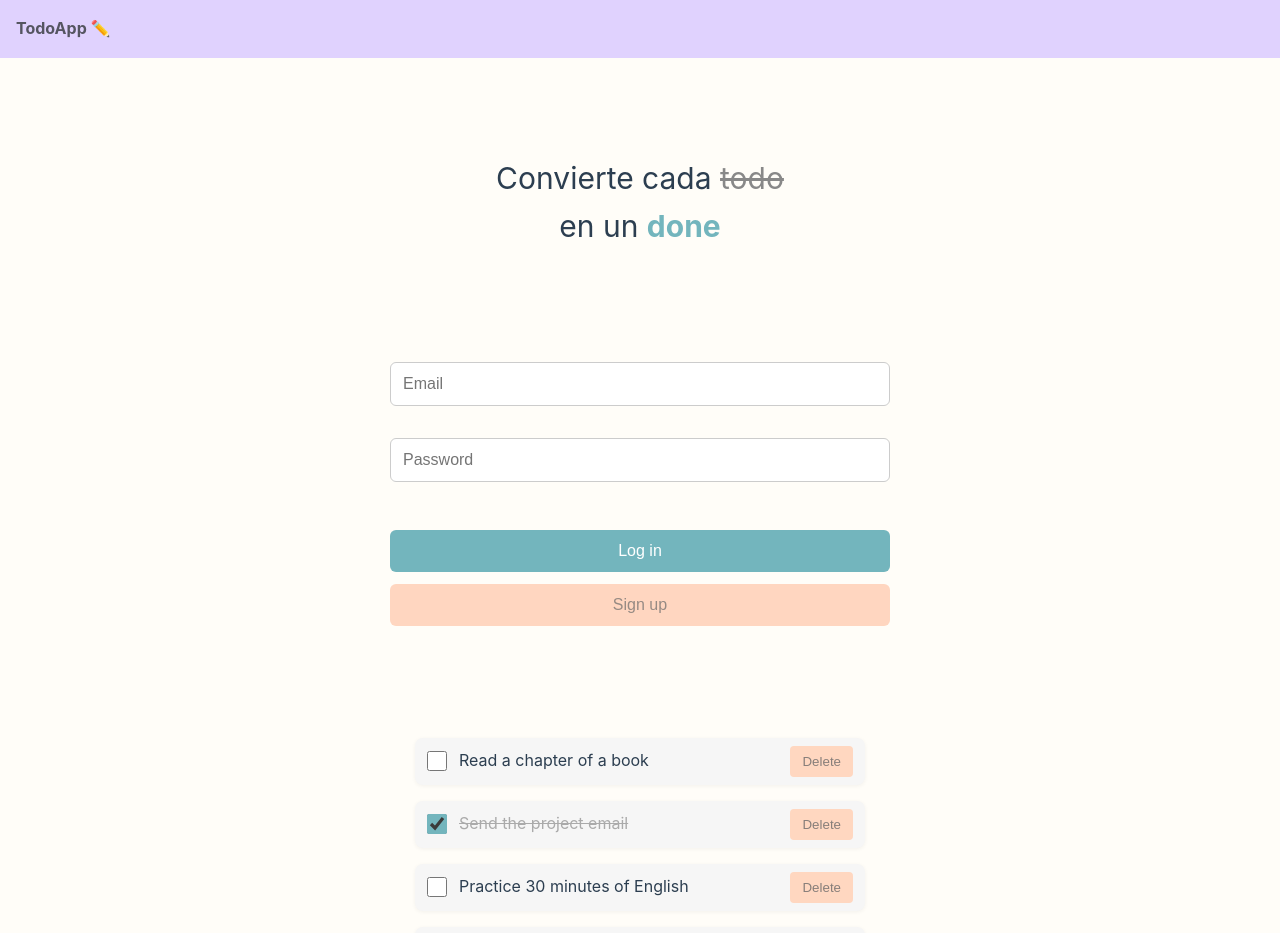
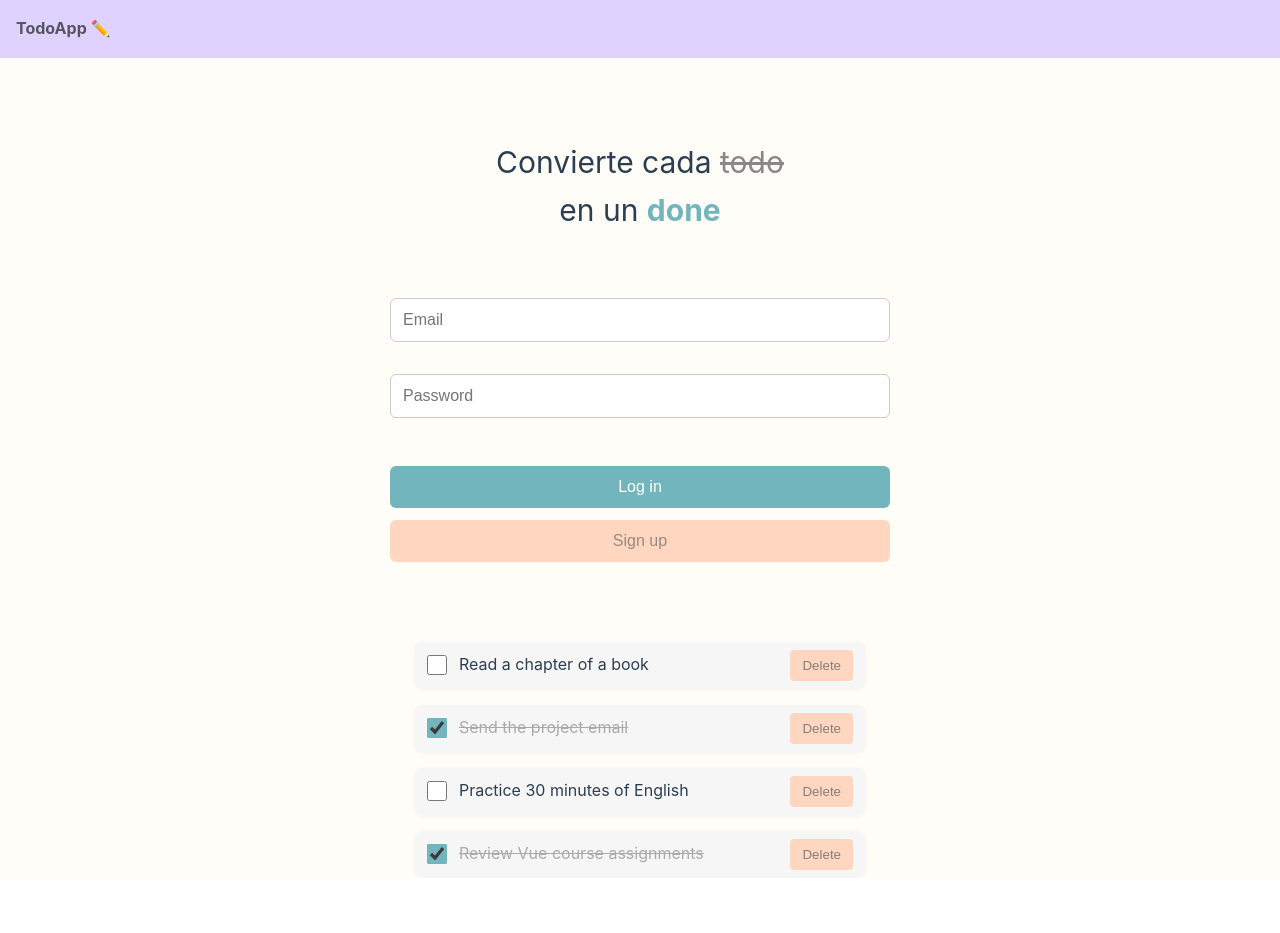
Before and after one commit to elenapiaggio/todoapp-vue-project, a Vue app: page / in a window 1280 px wide. Shown: the top 933 px of the page. After the commit the page ends 878 px from the top, so only its background shows below. Built offline with nearby package versions, Linux system fonts and the light colour scheme; no server answers.

Commit message:
UPDATE tablet style

```diff
--- a/src/components/DemoList.vue
+++ b/src/components/DemoList.vue
@@ -34,7 +34,7 @@ const tasks = [
   display: flex;
   flex-direction: column;
   gap: 1rem;
-  margin-top: 6rem;
+  margin-top: 4rem;
 }
 
 .tasks {
--- a/src/views/LoginView.vue
+++ b/src/views/LoginView.vue
@@ -178,8 +178,8 @@ button:hover {
   }
 
   .login-welcome-title {
-    margin-top: 6rem;
-    margin-bottom: 4rem;
+    margin-top: 5rem;
+    margin-bottom: 1rem;
   }
 }
 </style>
```
